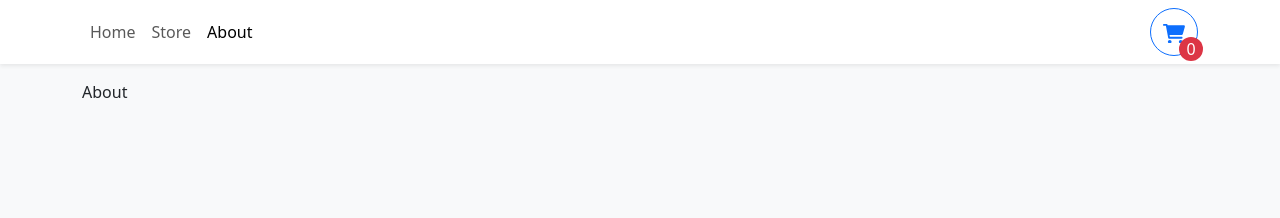
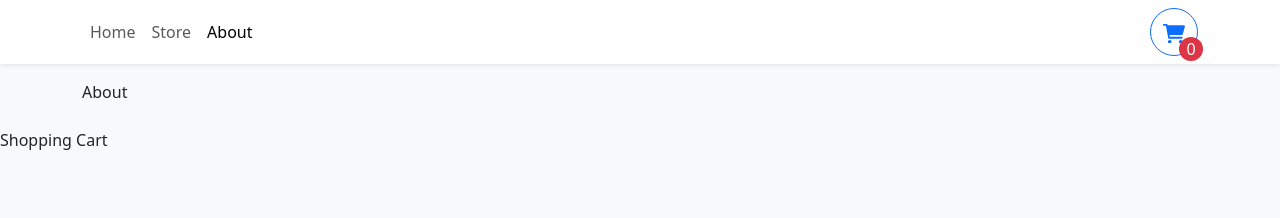
Before and after one commit to somramnani/store-, a React (Vite) app: page /about in a window 1280 px wide. Shown: the top 218 px of the page. Built offline with nearby package versions, Linux system fonts and the light colour scheme.

Commit message:
add Shopping Cart component

```diff
--- /dev/null
+++ b/src/components/ShoppingCart.tsx
@@ -0,0 +1,5 @@
+const ShoppingCart = () => {
+  return <div>Shopping Cart</div>;
+};
+
+export default ShoppingCart;
--- a/src/providers/ShoppingCartProvider.tsx
+++ b/src/providers/ShoppingCartProvider.tsx
@@ -1,4 +1,5 @@
 import { createContext, ReactNode, useState } from "react";
+import ShoppingCart from "../components/ShoppingCart";
 
 type ShoppingCartProviderProps = {
   children: ReactNode;
@@ -89,6 +90,7 @@ const ShoppingCartProvider = ({ children }: ShoppingCartProviderProps) => {
       }}
     >
       {children}
+      <ShoppingCart />
     </ShoppingCartContext.Provider>
   );
 };
```
